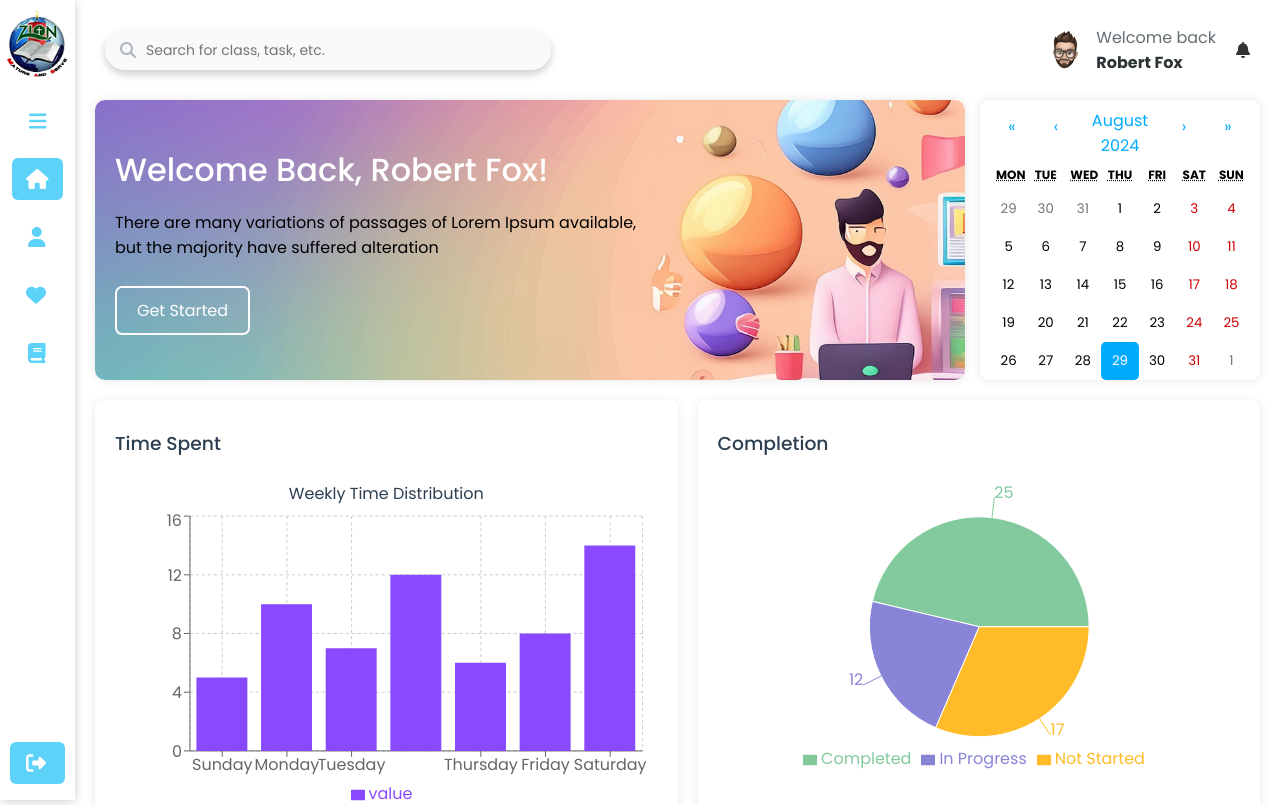
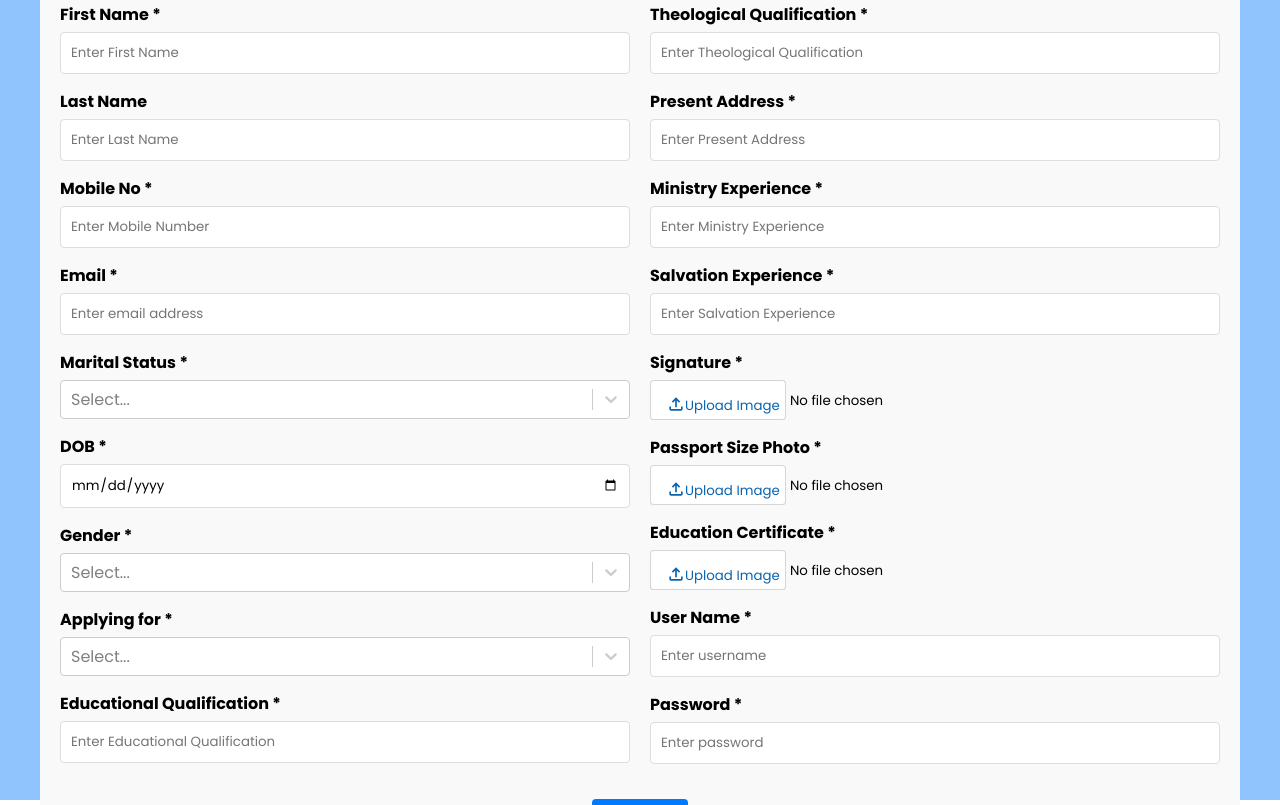
Before and after one commit to karthikaprakash08/Zionseminaryonline, a React (Vite) app in the folder frontEnd/: page / in a window 1280 px wide. Shown: the top 805 px of the page. Built offline with nearby package versions, Linux system fonts and the light colour scheme.

Commit message:
Register added

```diff
--- /dev/null
+++ b/frontEnd/src/Authentication/Register.css
@@ -0,0 +1,81 @@
+/* Register.css */
+.register {
+    display: flex;
+    align-items: center;
+    justify-content: center;
+    height: 100vh;
+    width: 100%;
+    background: #8fc4fc;
+  }
+
+  .my-form {
+    width: 1200px;
+    margin: 0 auto;
+    padding: 20px;
+    background-color: #f9f9f9;
+    display: flex;
+    flex-direction: column;
+    height: max-content; /* Ensures that the form takes enough height to push the button down */
+    border-radius: 10px;
+  }
+
+  .form-container {
+    display: flex;
+    flex-wrap: wrap;
+    gap: 20px;
+    flex: 1;
+  }
+
+  .leftcolumn,
+  .rightcolumn {
+    flex: 1;
+    width:50%;
+    min-width: 300px;
+  }
+
+  .form-group {
+    margin-bottom: 15px;
+  }
+
+  label {
+    display: block;
+    margin-bottom: 5px;
+    font-weight: bold;
+  }
+
+  input[type="text"],
+  input[type="email"],
+  input[type="tel"],
+  input[type="date"],
+  input[type="password"] {
+    width: 100%;
+    padding: 10px;
+    border: 1px solid #ddd;
+    border-radius: 4px;
+    box-sizing: border-box;
+  }
+
+  input[type="file"] {
+    width: 100%;
+  }
+
+  .react-select__control {
+    width: 100%;
+  }
+
+  .submit-btn {
+    display: inline-block;
+    padding: 10px 20px;
+    background-color: #007bff;
+    color: #fff;
+    border: none;
+    border-radius: 4px;
+    cursor: pointer;
+    font-size: 16px;
+    margin-top: 20px;
+    align-self: center; /* Center the button horizontally */
+  }
+
+  .submit-btn:hover {
+    background-color: #0056b3;
+  }
--- /dev/null
+++ b/frontEnd/src/Authentication/Register.jsx
@@ -0,0 +1,148 @@
+import React from 'react'
+import './Register.css'
+import { useForm } from 'react-hook-form';
+import Select from 'react-select';
+
+const options = {
+  maritalStatus: [
+    { value: 'single', label: 'Single' },
+    { value: 'married', label: 'Married' },
+    { value: 'divorced', label: 'Divorced' },
+    { value: 'widowed', label: 'Widowed' }
+  ],
+  gender: [
+    { value: 'male', label: 'Male' },
+    { value: 'female', label: 'Female' },
+    { value: 'other', label: 'Other' }
+  ],
+  applyingFor: [
+    { value: 'certificateFamilyCounselling', label: 'Certificate in Family Counselling' },
+    { value: 'diplomaTheology', label: 'Diploma in Theology [Dip.Th]' },
+    { value: 'bThFastTrack', label: 'B.Th [Bachelor of Theology] - Fast track [2 years]' },
+    { value: 'bTh3Years', label: 'B.Th (3 Years)' },
+    { value: 'mDivFastTrack', label: 'M.Div [Master of Divinity] - Fast track [2 years]' },
+    { value: 'mDivRegular', label: 'M.Div [Master of Divinity] Regular 2 years' },
+    { value: 'mTh', label: 'M.Th [Master of Theology]' },
+    { value: 'phD', label: 'Ph.D [Doctor of Philosophy]' },
+    { value: 'dMin', label: 'D.Min [Doctorate of Ministry]' },
+    { value: 'dD', label: 'D.D [Doctor of Divinity]' },
+    { value: 'bThMDivIntegrated', label: 'B.Th & M.Div [Integrated Course]' },
+    { value: 'mDivMThIntegrated', label: 'M.Div & M.Th [Integrated Course]' },
+    { value: 'mDivDMinIntegrated', label: 'M.Div & D.Min [Integrated Course]' },
+    { value: 'mThPhDIntegrated', label: 'M.Th & Ph.D [Integrated Course]' }
+  ]
+};
+
+function Register() {
+
+    const { register, handleSubmit, setValue } = useForm();
+
+  const onSubmit = (data) => {
+    console.log(data);
+  };
+
+
+  return (
+    <div className='register'>
+      <form className="my-form" onSubmit={handleSubmit(onSubmit)}>
+      <h2 style={
+        {
+          width:'100%',
+          textAlign: 'center',
+          marginBottom:"10px"
+        }
+      }>Registration form</h2>
+      <div className="form-container">
+        <div className="leftcolumn">
+          <div className="form-group">
+            <label>First Name *</label>
+            <input type="text" placeholder="Enter First Name" {...register('firstName', { required: true })} />
+          </div>
+          <div className="form-group">
+            <label>Last Name</label>
+            <input type="text" placeholder="Enter Last Name" {...register('lastName')} />
+          </div>
+          <div className="form-group">
+            <label>Mobile No *</label>
+            <input type="tel" placeholder="Enter Mobile Number" {...register('mobileNo', { required: true })} />
+          </div>
+          <div className="form-group">
+            <label>Email *</label>
+            <input type="email" placeholder="Enter email address" {...register('email', { required: true })} />
+          </div>
+          <div className="form-group">
+            <label>Marital Status *</label>
+            <Select
+              options={options.maritalStatus}
+              onChange={(option) => setValue('maritalStatus', option.value)}
+            />
+          </div>
+          <div className="form-group">
+            <label>DOB *</label>
+            <input type="date" {...register('dob', { required: true })} />
+          </div>
+          <div className="form-group">
+            <label>Gender *</label>
+            <Select
+              options={options.gender}
+              onChange={(option) => setValue('gender', option.value)}
+            />
+          </div>
+          <div className="form-group">
+            <label>Applying for *</label>
+            <Select
+              options={options.applyingFor}
+              onChange={(option) => setValue('applyingFor', option.value)}
+            />
+          </div>
+          <div className="form-group">
+            <label>Educational Qualification *</label>
+            <input type="text" placeholder="Enter Educational Qualification" {...register('educationalQualification', { required: true })} />
+          </div>
+        </div>
+        <div className="rightcolumn">
+          <div className="form-group">
+            <label>Theological Qualification *</label>
+            <input type="text" placeholder="Enter Theological Qualification" {...register('theologicalQualification', { required: true })} />
+          </div>
+          <div className="form-group">
+            <label>Present Address *</label>
+            <input type="text" placeholder="Enter Present Address" {...register('presentAddress', { required: true })} />
+          </div>
+          <div className="form-group">
+            <label>Ministry Experience *</label>
+            <input type="text" placeholder="Enter Ministry Experience" {...register('ministryExperience', { required: true })} />
+          </div>
+          <div className="form-group">
+            <label>Salvation Experience *</label>
+            <input type="text" placeholder="Enter Salvation Experience" {...register('salvationExperience', { required: true })} />
+          </div>
+          <div className="form-group">
+            <label>Signature *</label>
+            <input type="file" {...register('signature', { required: true })} />
+          </div>
+          <div className="form-group">
+            <label>Passport Size Photo *</label>
+            <input type="file" {...register('passportSizePhoto', { required: true })} />
+          </div>
+          <div className="form-group">
+            <label>Education Certificate *</label>
+            <input type="file" {...register('educationCertificate', { required: true })} />
+          </div>
+          <div className="form-group">
+            <label>User Name *</label>
+            <input type="text" placeholder="Enter username" {...register('userName', { required: true })} />
+          </div>
+          <div className="form-group">
+            <label>Password *</label>
+            <input type="password" placeholder="Enter password" {...register('password', { required: true })} />
+          </div>
+        </div>
+        </div>
+        <button type="submit" className="submit-btn">Submit</button>
+      </form>
+    </div>
+  )
+}
+
+export default Register;
--- a/frontEnd/src/Components/Enrolled/Enrolled.jsx
+++ b/frontEnd/src/Components/Enrolled/Enrolled.jsx
@@ -5,6 +5,7 @@ import { useNavigate } from "react-router-dom";
 import imgd from "../Assets/Images/imagenotxt2.png";
 import LoadingPage from "../LoadingPage/LoadingPage";
 import ErrorDataFetchOverlay from "../Error/ErrorDataFetchOverlay";
+import courseDataJson from "../Assets/Data/CourseList.json";
 
 const Enrolled = () => {
   const navigate = useNavigate();
@@ -14,6 +15,11 @@ const Enrolled = () => {
   const [fetchError, setFetchError] = useState(false);
   const [selectedFilters, setSelectedFilters] = useState([]);
   const [hasPurchasedCourses, setHasPurchasedCourses] = useState(true);
+
+  useEffect(()=>{
+    setIsLoading(false)
+    setCoursesData(courseDataJson);
+  })
 
   // Data Fetching
   // useEffect(() => {
@@ -87,38 +93,38 @@ const Enrolled = () => {
   //   }
   // }, [coursesData]);
 
-  // const resolveImagePath = (imagePath) => {
-  //   if (
-  //     imagePath &&
-  //     (imagePath.startsWith("http://") || imagePath.startsWith("https://"))
-  //   ) {
-  //     return imagePath;
-  //   } else if (imagePath && imagePath.startsWith("base64")) {
-  //     return imgd;
-  //   } else {
-  //     try {
-  //       return require(`../Assets/Images/${imagePath}`);
-  //     } catch (error) {
-  //       return imgd;
-  //     }
-  //   }
-  // };
+  const resolveImagePath = (imagePath) => {
+    if (
+      imagePath &&
+      (imagePath.startsWith("http://") || imagePath.startsWith("https://"))
+    ) {
+      return imagePath;
+    } else if (imagePath && imagePath.startsWith("base64")) {
+      return imgd;
+    } else {
+      try {
+        return require(`../Assets/Images/${imagePath}`);
+      } catch (error) {
+        return imgd;
+      }
+    }
+  };
 
-  // const filterCourses = (filters) => {
-  //   try {
-  //     if (filters.length === 0) {
-  //       return coursesData;
-  //     } else {
-  //       return coursesData.filter((course) =>
-  //         course.lessons.some((lesson) => filters.includes(lesson.title))
-  //       );
-  //     }
-  //   } catch (err) {
-  //     console.log(err);
-  //     setFetchError(true);
-  //     return [];
-  //   }
-  // };
+  const filterCourses = (filters) => {
+    try {
+      if (filters.length === 0) {
+        return coursesData;
+      } else {
+        return coursesData.filter((course) =>
+          course.lessons.some((lesson) => filters.includes(lesson.title))
+        );
+      }
+    } catch (err) {
+      console.log(err);
+      setFetchError(true);
+      return [];
+    }
+  };
 
   // const handleFilterClick = (filter) => {
   //   if (selectedFilters.includes(filter)) {
@@ -132,24 +138,24 @@ const Enrolled = () => {
   //   setSelectedFilters([]);
   // };
 
-  // const truncateDescription = (description) => {
-  //   const words = description.split(" ");
-  //   const truncated = words.slice(0, 15).join(" ");
-  //   return truncated;
-  // };
+  const truncateDescription = (description) => {
+    const words = description.split(" ");
+    const truncated = words.slice(0, 15).join(" ");
+    return truncated;
+  };
 
-  // if (isLoading) {
-  //   return (
-  //     <div>
-  //       <LoadingPage />
+  if (isLoading) {
+    return (
+      <div>
+        <LoadingPage />
 
-  //     </div>
-  //   );
+      </div>
+    );
+  }
+
+  // if (!fetchError) {
+  //   return <ErrorDataFetchOverlay />;
   // }
-
-  if (!fetchError) {
-    return <ErrorDataFetchOverlay />;
-  }
 
   return (
     <>
--- a/frontEnd/src/index.css
+++ b/frontEnd/src/index.css
@@ -3,6 +3,10 @@
 * {
   font-family: poppins;
   /* scrollbar-width: none; */
+}
+
+a{
+  text-decoration: none;
 }
 
 html {
--- a/frontEnd/src/routes/AppRoutes.jsx
+++ b/frontEnd/src/routes/AppRoutes.jsx
@@ -7,17 +7,18 @@ import Enrolled from "../Components/Enrolled/Enrolled";
 import Home from "../Components/Home/Home";
 import AddnewCourse from "../Admin/pages/courses/new-course/AddnewCourse";
 import AllCourses from "../Admin/pages/courses/AllCourses";
+import Register from '../Authentication/Register'
 
 const AppRoutes = () => {
   return (
     <Routes>
       {/* <Route path="/" index element={<Dashboard />} /> */}
-
-      <Route path="/" element={<Dashboard />}>
-        <Route path="" index element={<Home />}></Route>
-        <Route path="/profile" element={<Profile />} />
-        <Route path="/courses" element={<Courses />} />
-        <Route path="/enrolled" element={<Enrolled />} />
+      <Route index element={<Register/>}></Route>
+      <Route path="home" element={<Dashboard />}>
+        <Route index element={<Home />}></Route>
+        <Route path="profile" element={<Profile />}></Route>
+        <Route path="courses" element={<Courses />} ></Route>
+        <Route path="enrolled" element={<Enrolled />} ></Route>
       </Route>
       <Route path="/admin" element={<AllCourses />} />
       <Route path="/admin/courses/new" element={<AddnewCourse />} />
```
